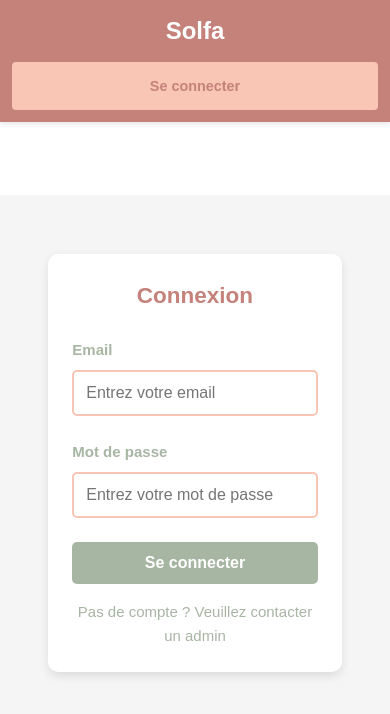
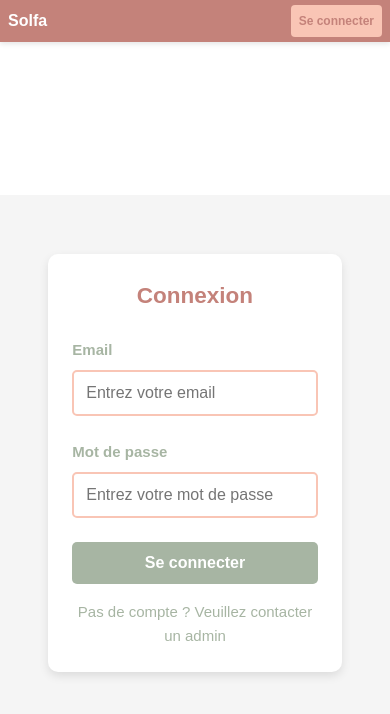
Before and after one commit to aspitek/solfa-front, a Vue app: page /login in a window 390 px wide. Shown: the top 714 px of the page. Built offline with nearby package versions, Linux system fonts and the light colour scheme; the HTML template or start-up script is replaced by a standard one.

Commit message:
update responsivity

```diff
--- a/src/components/NavBar.vue
+++ b/src/components/NavBar.vue
@@ -66,10 +66,10 @@ export default defineComponent({
     width: 100%;
     box-sizing: border-box;
     box-shadow: 0 2px 5px rgba(0, 0, 0, 0.1);
-    position: fixed; /* Fixe la barre en haut */
+    position: fixed;
     top: 0;
     left: 0;
-    z-index: 1000; /* Toujours au-dessus des autres éléments */
+    z-index: 1000;
 }
 
 .navbar-brand {
@@ -119,38 +119,51 @@ export default defineComponent({
     color: #C4827A;
 }
 
+/* Media Queries pour téléphones */
 @media (max-width: 600px) {
     .navbar {
-        padding: 0.75rem;
-        flex-direction: column;
-        gap: 0.75rem;
+        padding: 0.5rem 1rem; /* Réduit le padding */
+        flex-wrap: nowrap; /* Évite le retour à la ligne */
+        justify-content: space-between;
+    }
+
+    .navbar-brand {
+        font-size: 1.2rem; /* Réduit la taille du logo */
+        margin-right: 0.5rem; /* Espace minimal */
     }
 
     .navbar-actions {
-        width: 100%;
-        flex-direction: row;
-        gap: 0.5rem;
-        flex-wrap: wrap;
+        gap: 0.5rem; /* Réduit l’espace entre les boutons */
+        flex-grow: 1; /* Utilise l’espace disponible */
+        justify-content: flex-end; /* Aligne les boutons à droite */
     }
 
     .nav-button {
-        padding: 0.75rem 1rem;
-        font-size: 0.9rem;
-        min-height: 48px;
-        min-width: 45%;
-        flex: 1;
+        padding: 0.3rem 0.6rem; /* Réduit mais reste cliquable */
+        font-size: 0.8rem; /* Texte plus petit */
+        min-height: 36px; /* Hauteur minimale pour le tactile */
+        min-width: 70px; /* Largeur réduite */
     }
 }
 
 @media (max-width: 400px) {
+    .navbar {
+        padding: 0.3rem 0.5rem; /* Encore plus compact */
+    }
+
+    .navbar-brand {
+        font-size: 1rem; /* Plus petit */
+    }
+
     .navbar-actions {
-        flex-direction: column;
+        gap: 0.3rem; /* Encore moins d’espace */
     }
 
     .nav-button {
-        width: 100%;
-        min-width: unset;
-        padding: 0.75rem;
+        padding: 0.25rem 0.5rem;
+        font-size: 0.75rem;
+        min-height: 32px; /* Minimum pour très petits écrans */
+        min-width: 60px; /* Plus compact */
     }
 }
 </style>
--- a/src/views/Upload.vue
+++ b/src/views/Upload.vue
@@ -200,11 +200,12 @@ export default defineComponent({
     display: flex;
     flex-direction: column;
     align-items: center;
-    min-height: 100vh; /* Hauteur minimale */
+    min-height: 100vh; /* Hauteur minimale pour remplir l’écran */
     background-color: #f5f5f5;
-    padding: 1rem; /* Réduit pour mobile */
-    overflow-y: auto; /* Active le défilement vertical */
-    margin-top: 60px; /* Espace pour la barre de navigation fixe */
+    padding: 1rem;
+    overflow-y: auto; /* Active le défilement si le contenu dépasse */
+    margin-top: 50px; /* Ajusté pour la hauteur de la barre de navigation compacte */
+    padding-top: 5%;
 }
 
 .upload-title {
@@ -224,7 +225,7 @@ export default defineComponent({
 
 .upload-form {
     background-color: white;
-    padding: 1.5rem; /* Réduit pour gagner de l'espace */
+    padding: 1.5rem;
     border-radius: 10px;
     box-shadow: 0 4px 10px rgba(0, 0, 0, 0.1);
     width: 100%;
@@ -233,13 +234,13 @@ export default defineComponent({
 }
 
 .form-group {
-    margin-bottom: 1rem; /* Réduit pour compacter */
+    margin-bottom: 1rem;
     text-align: left;
 }
 
 .form-group label {
     display: block;
-    margin-bottom: 0.3rem; /* Réduit */
+    margin-bottom: 0.3rem;
     color: #A7B5A3;
     font-family: Arial, sans-serif;
     font-weight: bold;
@@ -248,7 +249,7 @@ export default defineComponent({
 .form-group input,
 .form-group select {
     width: 100%;
-    padding: 0.5rem; /* Réduit pour compacter */
+    padding: 0.5rem;
     border: 2px solid #F9C5B5;
     border-radius: 5px;
     font-size: 1rem;
@@ -296,11 +297,12 @@ export default defineComponent({
 @media (max-width: 600px) {
     .upload-container {
         padding: 0.5rem;
+        margin-top: 50px; /* Cohérent avec la barre compacte */
     }
 
     .upload-form {
         padding: 1rem;
-        max-width: 95%; /* Utilise presque toute la largeur */
+        max-width: 95%;
     }
 
     .upload-title {
@@ -337,8 +339,8 @@ export default defineComponent({
         padding: 0.75rem;
     }
 
-    .upload-container{
-        margin-top: 10%;
+    .upload-container {
+        margin-top: 40px; /* Ajusté pour très petits écrans */
     }
 }
 </style>
```
